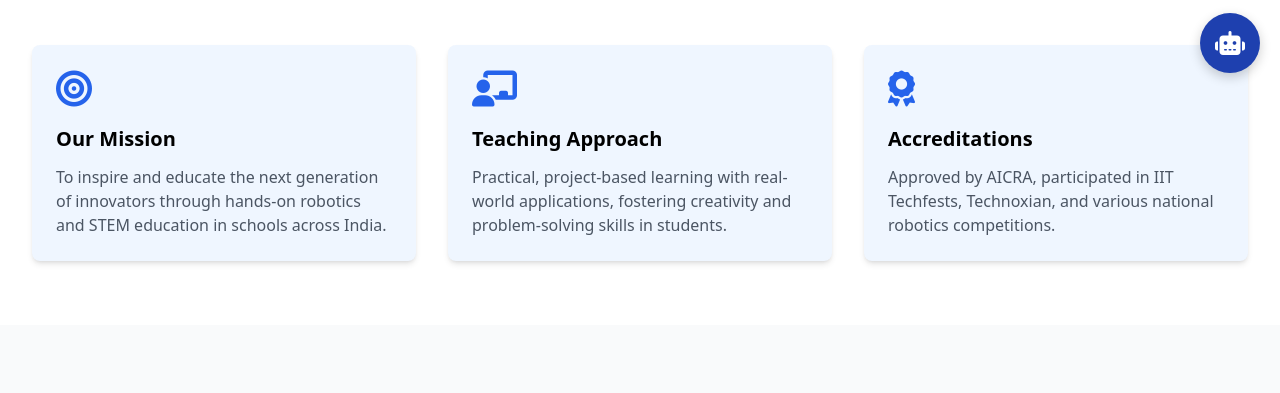
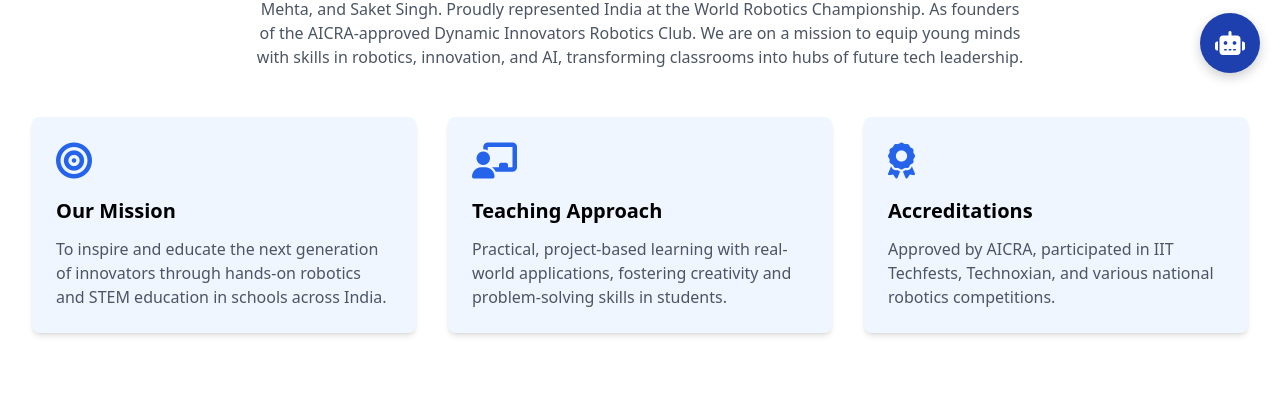
Before and after one commit to Devam-21/Dynamic-Innovators, a plain HTML site: page index.html in a window 1280 px wide. Shown: the part 707-1100 px from the top of the page. Drawn offline with nearby package versions, Linux system fonts and the light colour scheme.

Commit message:
Update index.html

```diff
--- a/index.html
+++ b/index.html
@@ -397,7 +397,11 @@ document.addEventListener('DOMContentLoaded', function () {
 <div class="max-w-7xl mx-auto px-4 sm:px-6 lg:px-8">
 <div class="text-center mb-12">
 <h2 class="text-3xl font-bold text-blue-600 mb-4">About Dynamic Innovators</h2>
-<p class="text-gray-600 max-w-3xl mx-auto">AICRA approved robotics education provider since 2015</p>
+<p class="text-gray-600 max-w-3xl mx-auto">Dynamic Innovators is a team of four passionate minds — Shahid Sheikh, Aaryan Yadav, Tathya Mehta, and Saket Singh.
+
+Proudly represented India at the World Robotics Championship. As founders of the AICRA-approved Dynamic Innovators Robotics Club.
+
+ We are on a mission to equip young minds with skills in robotics, innovation, and AI, transforming classrooms into hubs of future tech leadership.</p>
 </div>
 <div class="grid md:grid-cols-3 gap-8">
 <div class="bg-blue-50 p-6 rounded-lg shadow-md">
```
